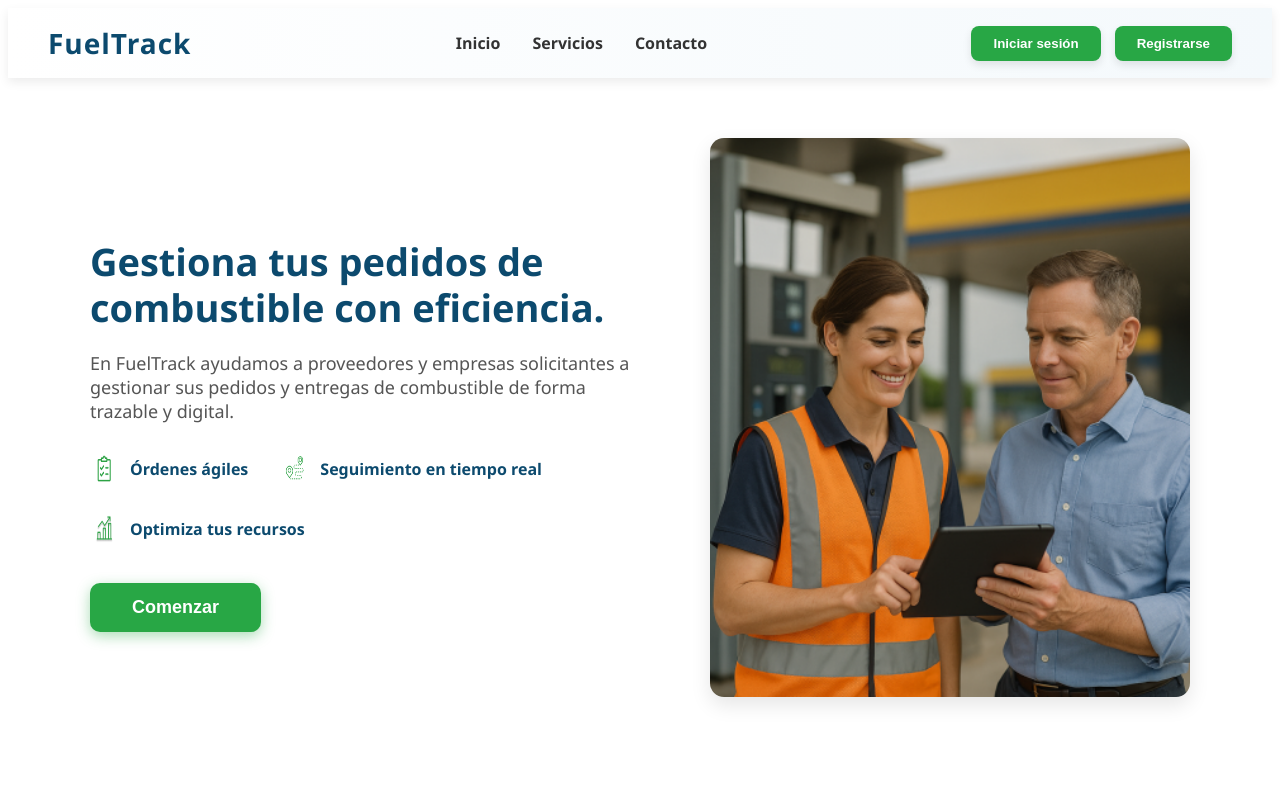
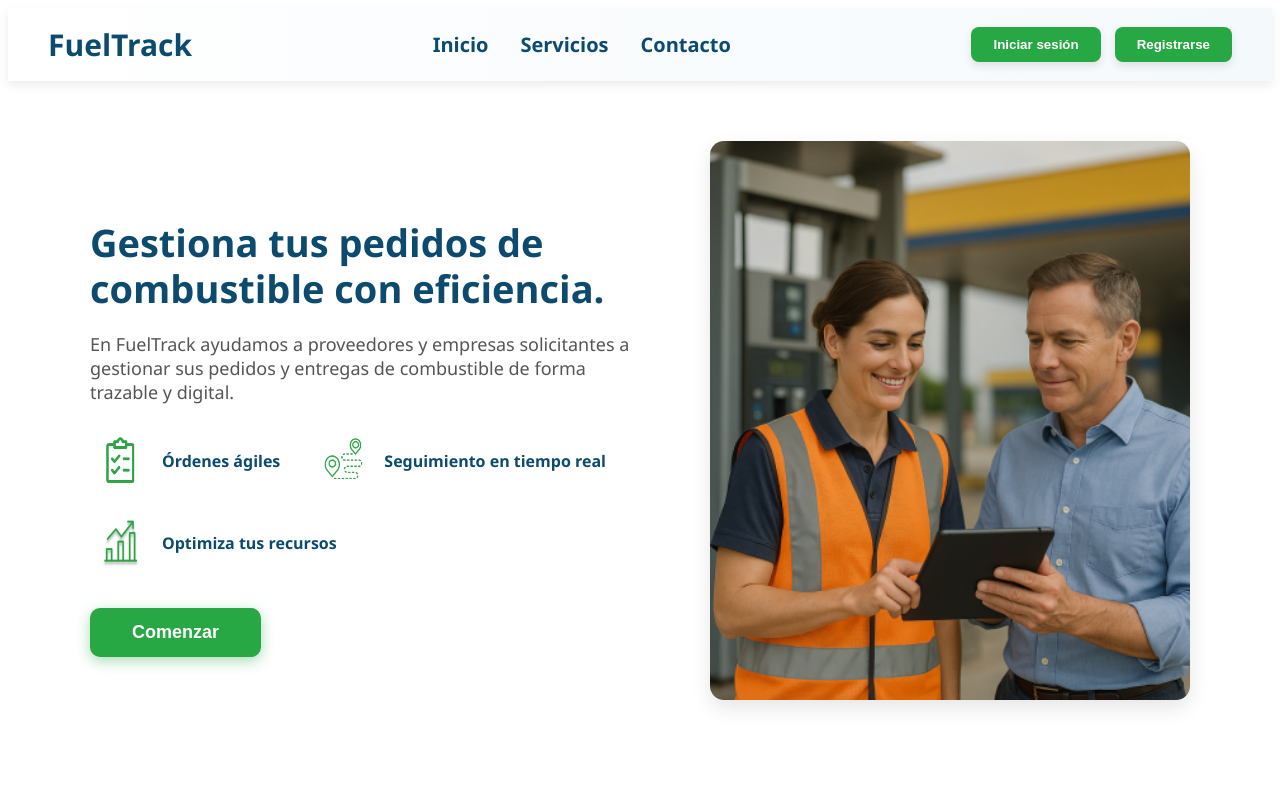
Before and after one commit to 1ASI0729-2510-4317-G4-FuelTrack/FuelTrack-front-end, an Angular app: page / in a window 1280 px wide. Shown: the top 789 px of the page. Built offline with nearby package versions, Linux system fonts and the light colour scheme.

Commit message:
feat(home): modified css

```diff
--- a/src/app/pages/home/home.component.css
+++ b/src/app/pages/home/home.component.css
@@ -10,6 +10,12 @@
   position: sticky;
   top: 0;
   z-index: 1000;
+}
+.logo-text{
+  font-family: 'Segoe UI', sans-serif;
+  font-size: 30px;        /* Más grande */
+  font-weight: 700;
+  color: #0c4a6e;
 }
 
 .logo {
@@ -28,9 +34,10 @@
 
 .nav-link {
   text-decoration: none;
-  color: #333;
+  color: #0c4a6e;
+  font-family: 'Segoe UI', sans-serif;
   font-weight: 600;
-  font-size: 16px;
+  font-size: 20px;
   position: relative;
   transition: color 0.3s ease;
 }
@@ -135,8 +142,8 @@
 }
 
 .features img {
-  width: 28px;
-  height: 28px;
+  width: 60px;
+  height: 50px;
 }
 
 .cta-btn {
--- a/src/app/pages/home/home.component.html
+++ b/src/app/pages/home/home.component.html
@@ -1,5 +1,5 @@
 <header class="header">
-  <div class="logo">FuelTrack</div>
+  <div class="logo-text">FuelTrack</div>
   <nav class="nav">
     <a href="#" class="nav-link">Inicio</a>
     <a href="#" class="nav-link">Servicios</a>
```
